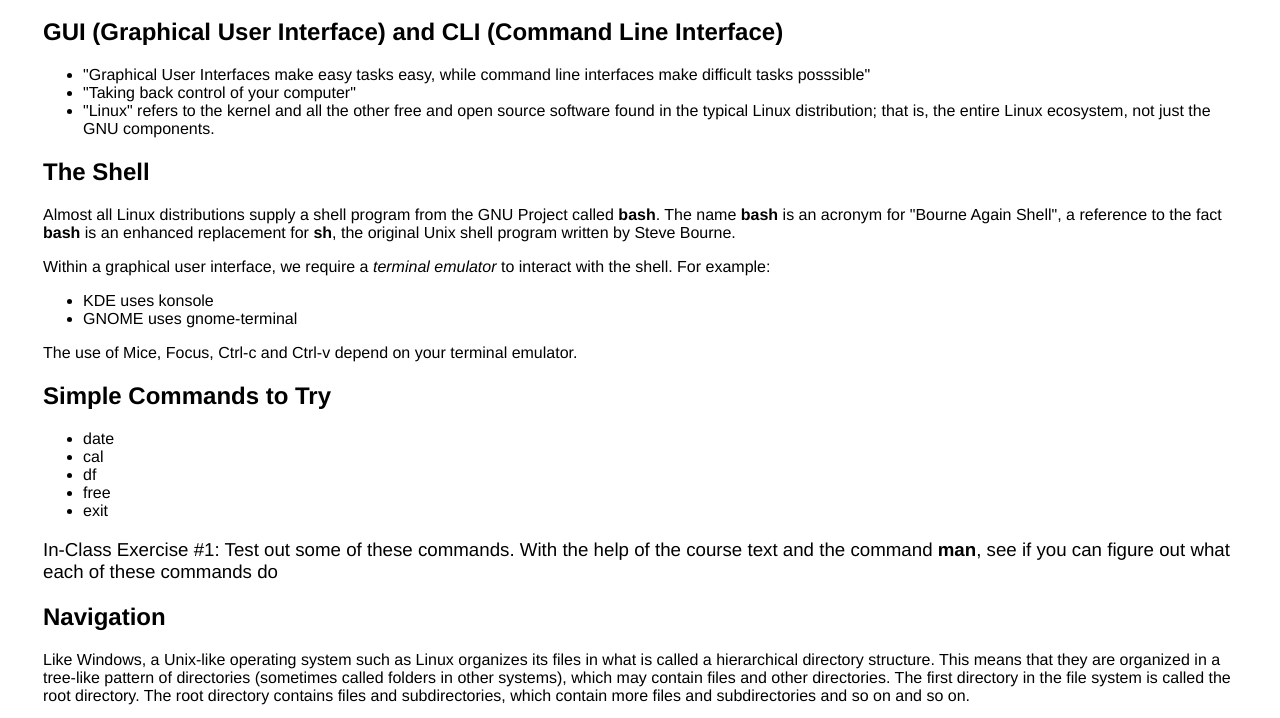
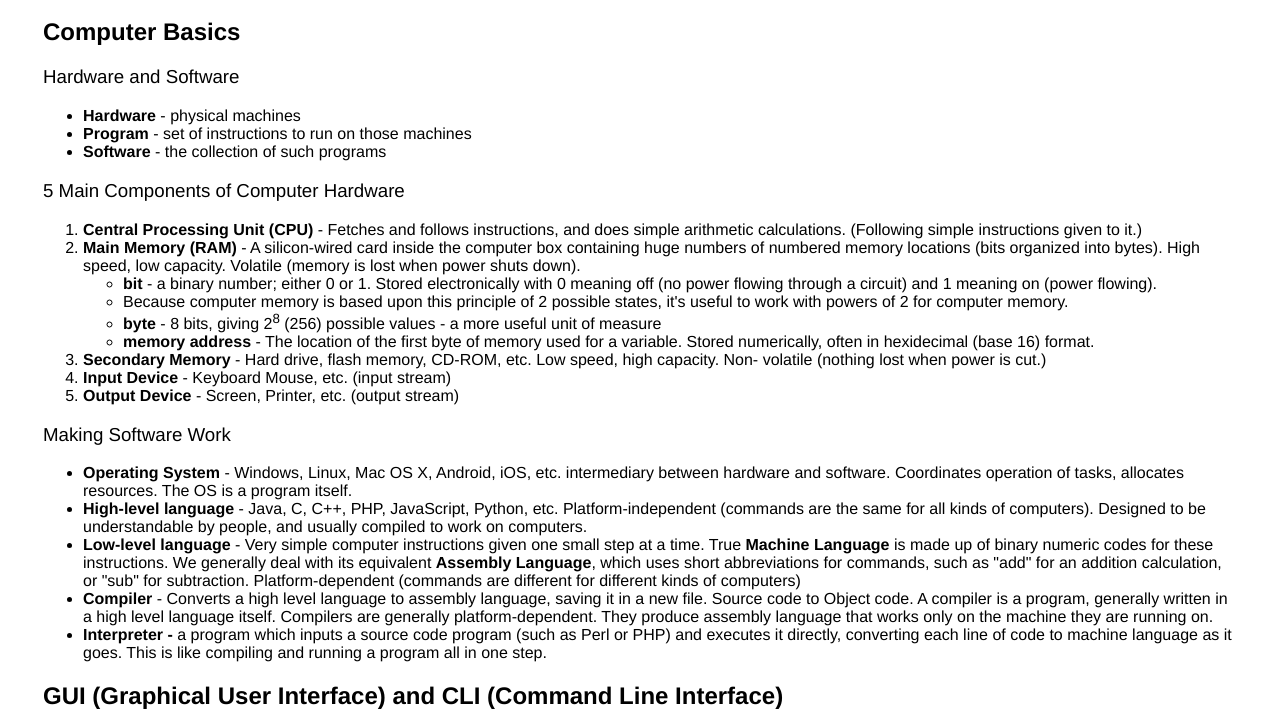
Before and after one commit to radishpower/CCSF, a plain HTML site: page ccsf/cs160aEve_sp18/notes_01.html in a window 1280 px wide. Shown: the part 75-793 px from the top of the page. Drawn offline with Linux system fonts and the light colour scheme.

Commit message:
Added tidbit from Java class about hardware/software

```diff
--- a/ccsf/cs160aEve_sp18/notes_01.html
+++ b/ccsf/cs160aEve_sp18/notes_01.html
@@ -9,6 +9,99 @@
     <div id="container">
 
      <h1>CS 160A - What is the Shell? - Navigating File Structures</h1>
+
+     <h2>Computer Basics</h2>
+
+     <h3>Hardware and Software</h3>
+
+     <ul>
+       <li><b>Hardware</b> - physical machines
+       <li><b>Program</b> - set of instructions to run on those machines
+       <li><b>Software</b> - the collection of such programs
+     </ul>
+
+<h3>5 Main Components of Computer Hardware</h3>
+
+     <ol>
+
+     <li><b>Central Processing Unit (CPU)</b> - Fetches and follows instructions, and does simple arithmetic
+
+  calculations. (Following simple instructions given to it.)
+
+     <li><b>Main Memory (RAM)</b> - A silicon-wired card inside the computer box containing huge numbers of
+
+  numbered memory locations (bits organized into bytes).  High speed, low capacity.  Volatile (memory is
+
+  lost when power shuts down).
+
+  <ul>
+
+    <li><b>bit</b> - a binary number; either 0 or 1. Stored electronically with 0 meaning off (no power
+
+    flowing through a circuit) and 1 meaning on (power flowing).
+
+    <li>Because computer memory is based upon this principle of 2 possible states, it's useful to work
+
+    with powers of 2 for computer memory.
+
+    <li><b>byte</b> - 8 bits, giving 2<sup>8</sup> (256) possible values - a more useful unit of measure
+
+    <li><b>memory address</b> - The location of the first byte of memory used for a variable.  Stored
+
+    numerically, often in hexidecimal (base 16) format.
+
+  </ul>
+
+<li><b>Secondary Memory</b> - Hard drive, flash memory, CD-ROM, etc.  Low speed, high capacity.  Non-
+
+  volatile (nothing lost when power is cut.)
+
+  <li><b>Input Device</b> - Keyboard Mouse, etc. (input stream)
+
+  <li><b>Output Device</b> - Screen, Printer, etc.  (output stream)
+
+</ol>
+
+<h3>Making Software Work</h3>
+
+<ul>
+
+  <li><b>Operating System</b> - Windows, Linux, Mac OS X, Android, iOS, etc. intermediary between hardware and software.
+
+  Coordinates operation of tasks, allocates resources.  The OS is a program itself.
+
+  <li><b>High-level language</b> -  Java, C, C++, PHP, JavaScript, Python, etc.  Platform-independent (commands are
+
+  the same for all kinds of computers). Designed to be understandable by people, and usually compiled to work
+
+  on computers.
+
+  <li><b>Low-level language</b> - Very simple computer instructions given one small step at a time.  True
+
+  <b>Machine Language</b> is made up of binary numeric codes for these instructions.  We generally deal
+
+  with its equivalent <b>Assembly Language</b>, which uses short abbreviations for commands, such as "add"
+
+  for an addition calculation, or "sub" for subtraction.  Platform-dependent (commands are different for
+
+  different kinds of computers)
+
+  <li><b>Compiler</b> - Converts a high level language to assembly language, saving it in a new file.  Source
+
+  code to Object code.  A compiler is a program, generally written in a high level language itself. Compilers
+
+  are generally platform-dependent.  They produce assembly language that works only on the machine they are
+
+  running on.
+
+  <li><b>Interpreter - </b> a program which inputs a source code program (such as Perl or PHP) and
+
+  executes it directly, converting each line of code to machine language as it goes.  This is like
+
+  compiling and running a program all in one step.
+
+</ul>
+
      <h2>GUI (Graphical User Interface) and CLI (Command Line Interface)</h2>
 
      <ul>
```
